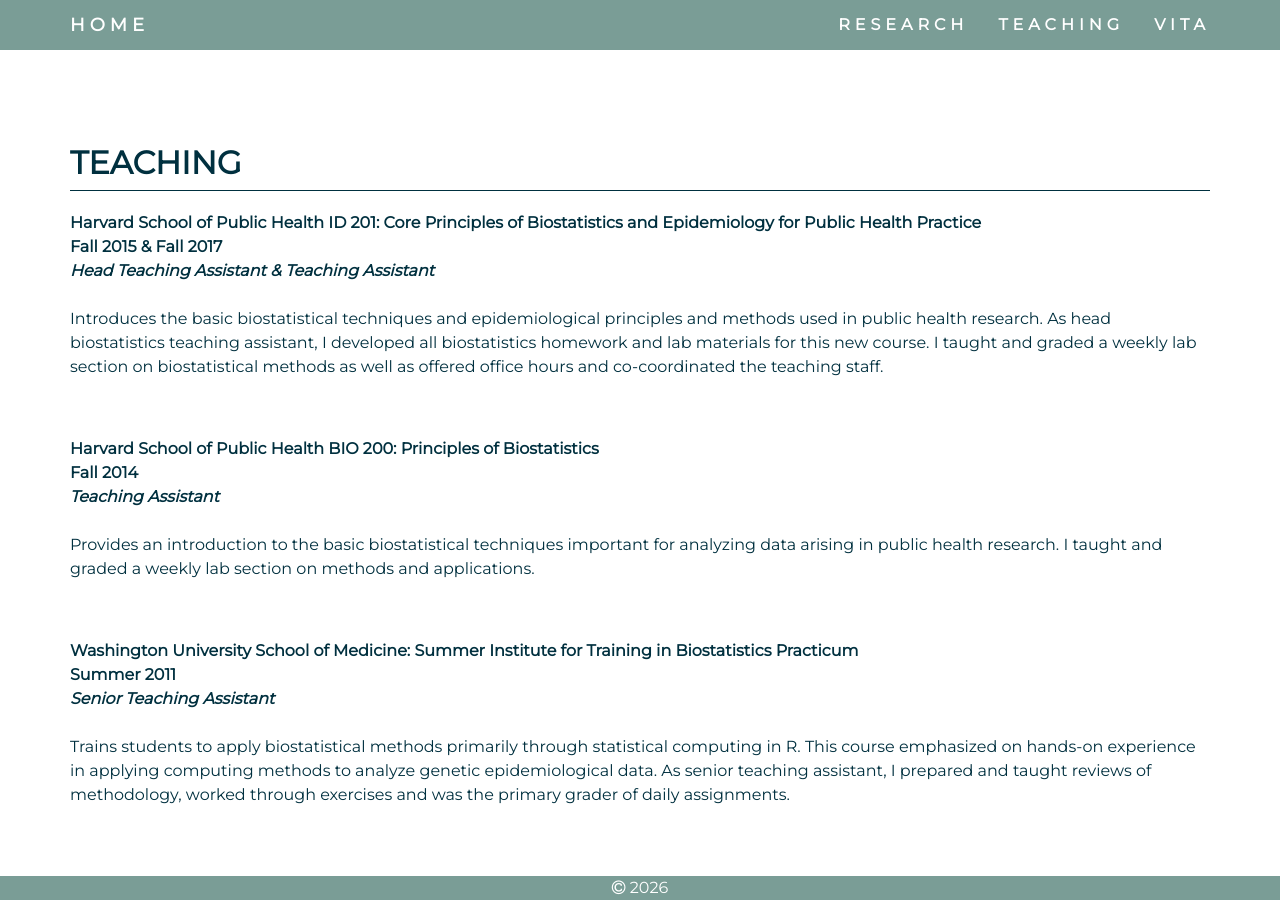
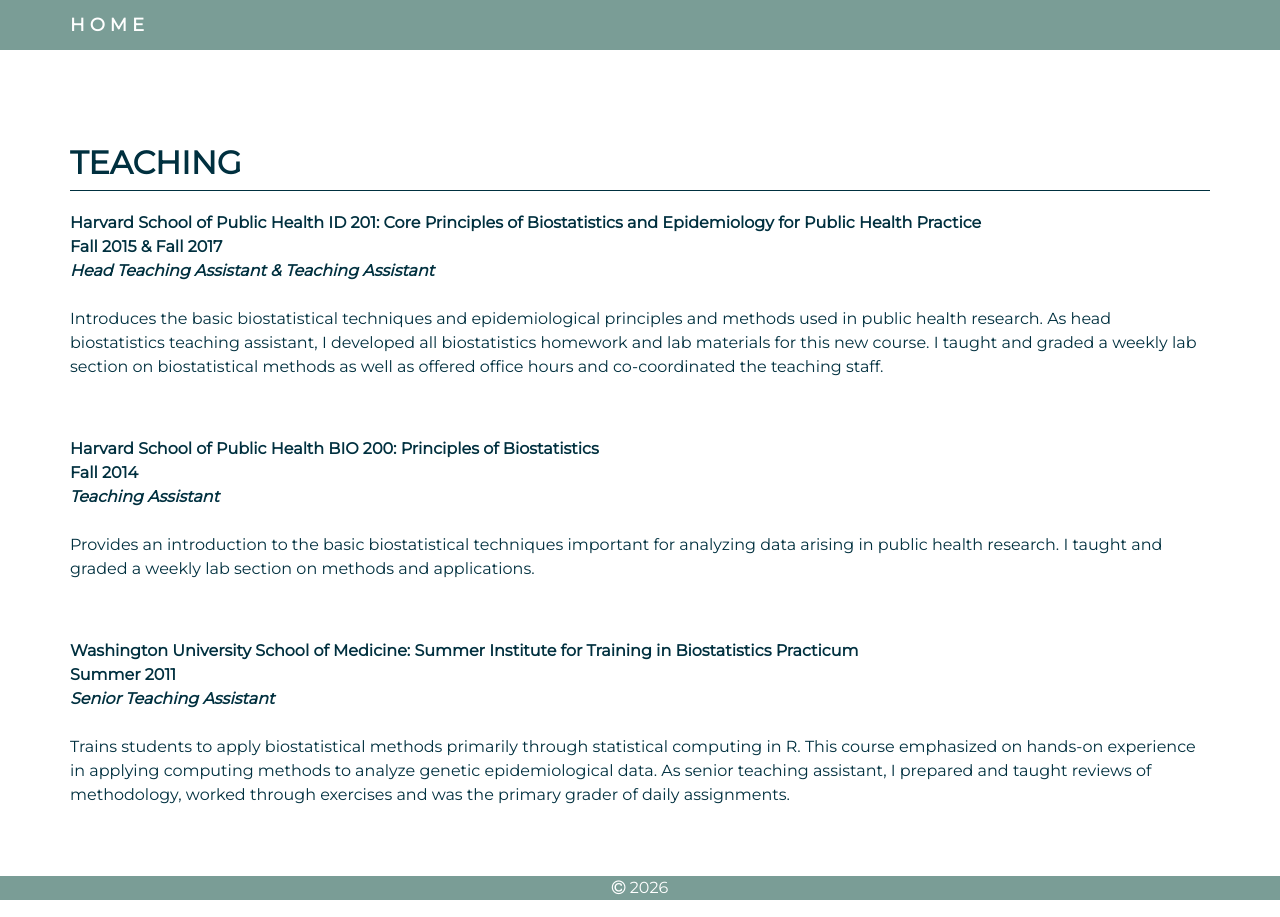
Before and after one commit to sheilagaynor/sheilagaynor.github.io, a Jekyll site: the page built from teaching.html, in a window 1280 px wide. Built offline with Jekyll 4.4.1, drawn with Linux system fonts in a browser that asks for light colours.

Commit message:
Update navigation.html

```diff
--- a/_includes/navigation.html
+++ b/_includes/navigation.html
@@ -11,9 +11,6 @@
         </div>
         <div id='navbar' class='navbar-collapse collapse'>
             <ul class='nav navbar-nav navbar-right'>
-                <li><a href='research'>RESEARCH</a></li>
-                <li><a href='teaching'>TEACHING</a></li>
-		<li><a href='vita'>VITA</a></li>
             </ul>
         </div>
     </div>
```
